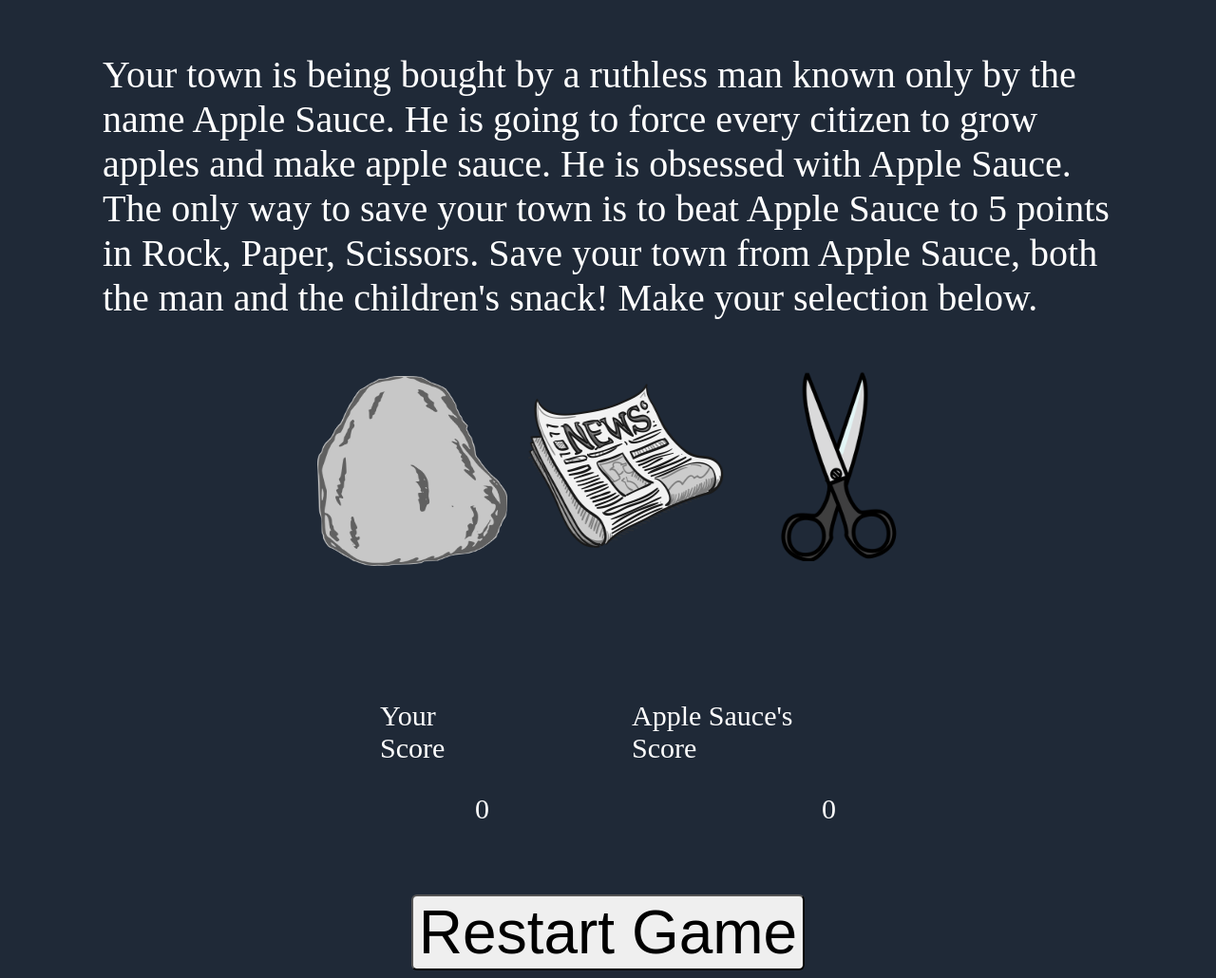
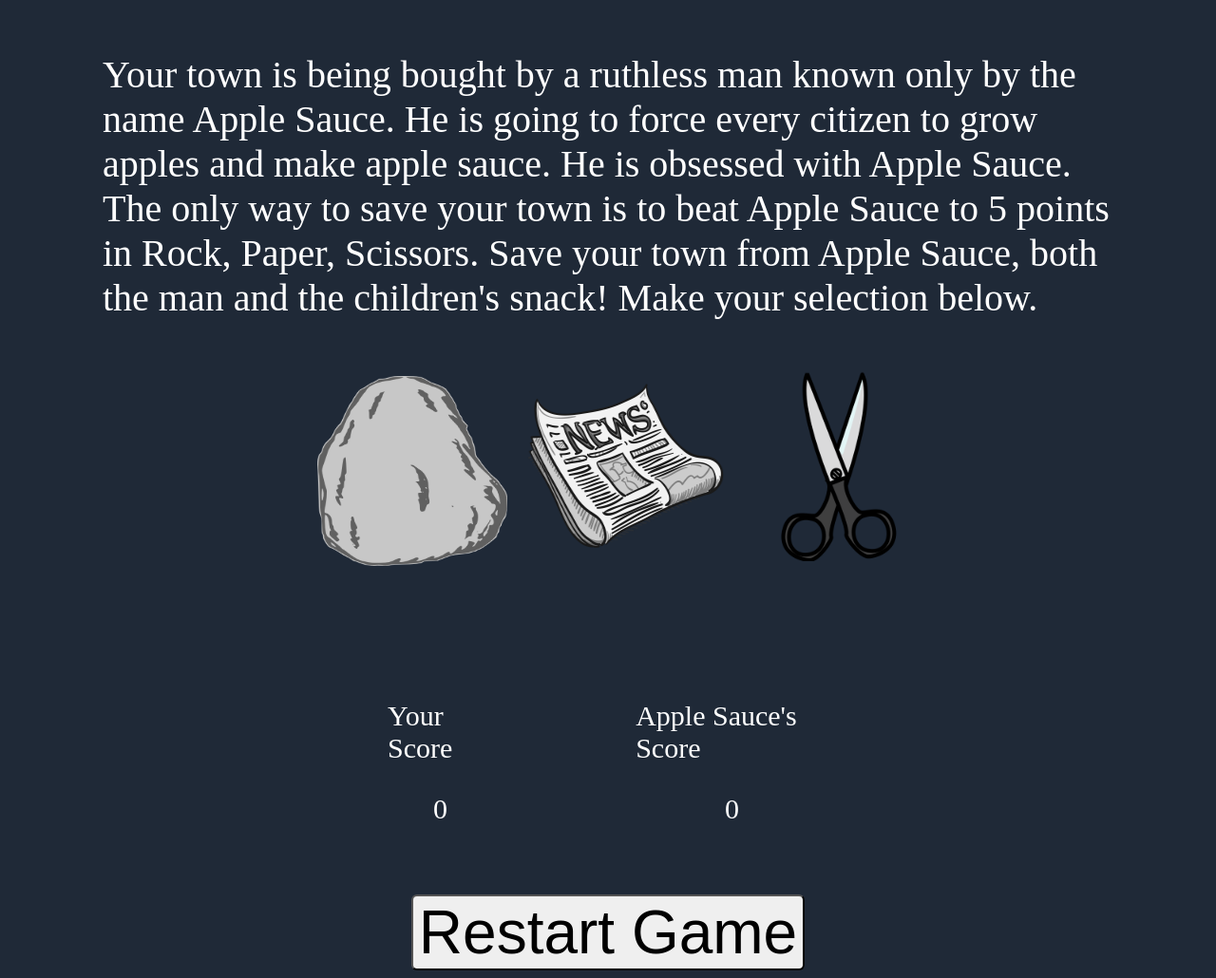
Before and after one commit to B-r-e-n-t/Rock-Paper-Scissors, a plain HTML site: page index.html in a window 1280 px wide. Shown: the whole page at 95% size. Drawn offline with Linux system fonts and the light colour scheme.

Commit message:
fixed some alignment issues

```diff
--- a/style.css
+++ b/style.css
@@ -65,11 +65,15 @@ body {
 }
 
 .player-score {
-    margin-left: 100px;
+    display: flex;
+    justify-content: center;
+    align-items: center;
 }
 
 .computer-score {
-    margin-left: 200px;
+    display: flex;
+    justify-content: center;
+    align-items: center;
 }
 .results {
     display: flex;
```
